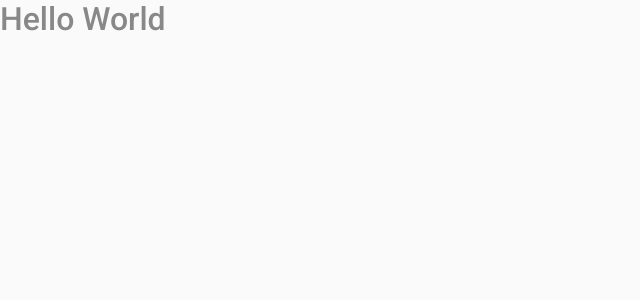
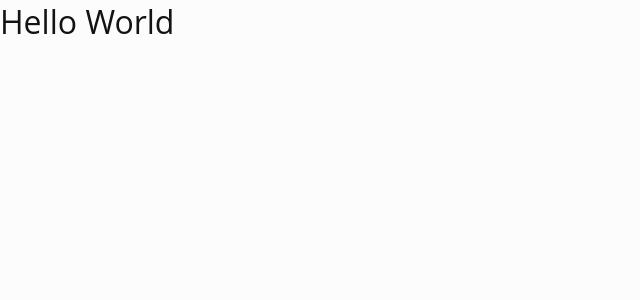
Before and after one commit to cestemms/bi_new, a React (Create React App) app: page / in a window 1280 px wide. Shown: the top 300 px of the page, without its empty margins (0-640 px from the left). Built offline with nearby package versions, Linux system fonts and the light colour scheme.

Commit message:
Change colors on global style

```diff
--- a/src/styles/global.ts
+++ b/src/styles/global.ts
@@ -1,4 +1,5 @@
 import { createGlobalStyle } from 'styled-components';
+import colors from './colors';
 
 export default createGlobalStyle`
   *{
@@ -9,14 +10,15 @@ export default createGlobalStyle`
   }
 
   body{
-    background-color: #fafafa;
-    color: #888;
+    background-color: ${colors.background_color_01};
+    color: ${colors.neutral_color_06};
     --webkit-font-smoothing: antialiased;
   }
 
   body, input, button{
-    font-family: 'Roboto', sans-serif;
+    font-family: 'Open Sans', sans-serif;
     font-size: 16px;
+
   }
 
   h1, h2, h3, h4, h5, h6, strong{
@@ -25,5 +27,12 @@ export default createGlobalStyle`
 
   button{
     cursor: pointer;
+    outline: none;
+    border: none;
+
+  }
+
+  a {
+    color: ${colors.neutral_color_05};
   }
 `;
```
